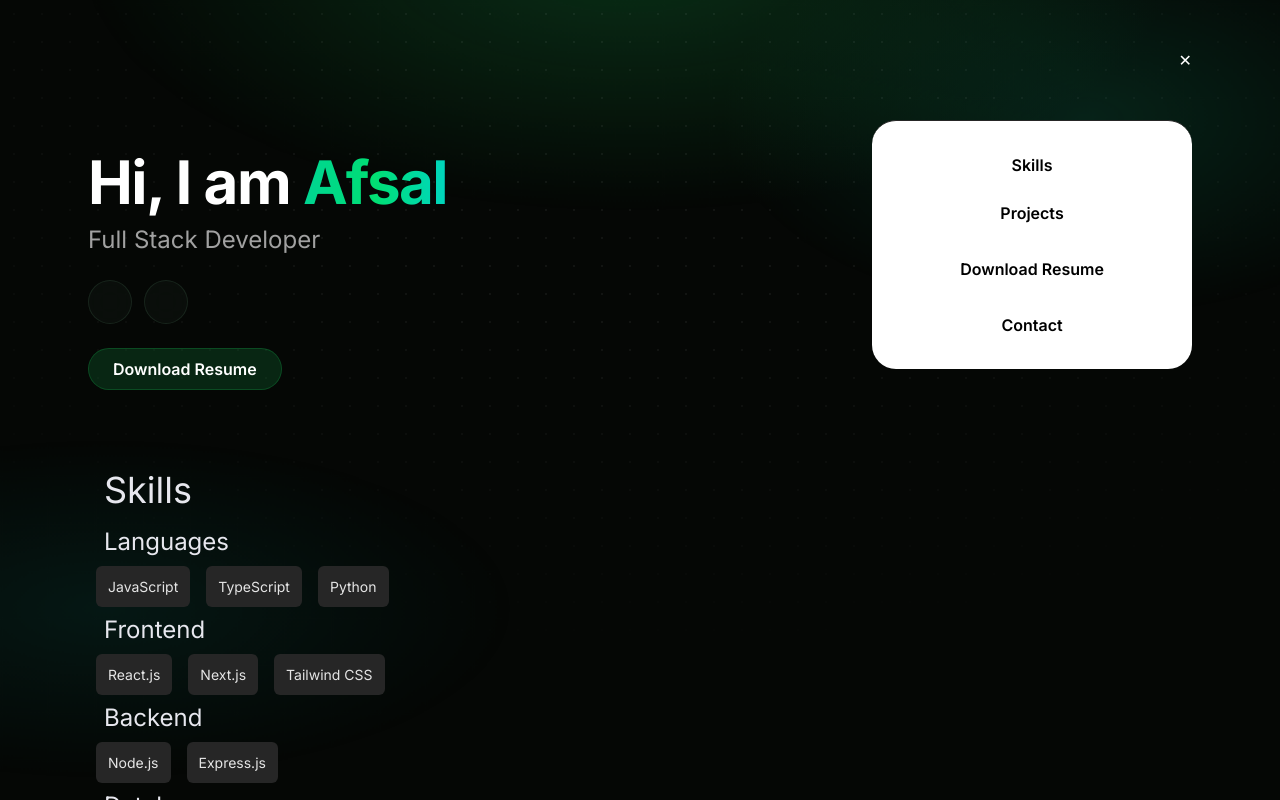
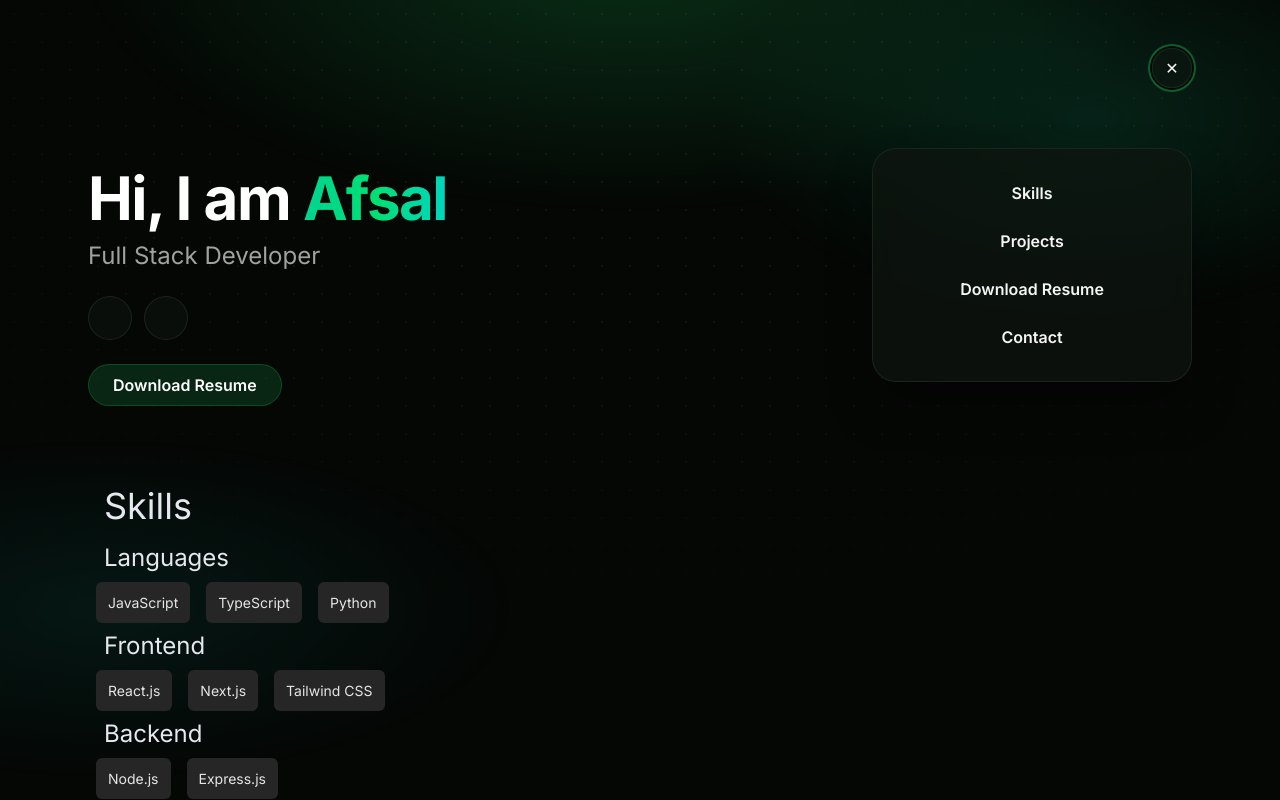
Before and after one commit to afzytk/portfolio, a Next.js app: page / in a window 1280 px wide. Both pictures are taken after a click on the button "Open menu". Shown: the top 800 px of the page. Built offline with nearby package versions, Linux system fonts and the light colour scheme; some icons are missing.

Commit message:
style: unify navbar link hovers and fix menu stacking above hero

```diff
--- a/components/Navbar.tsx
+++ b/components/Navbar.tsx
@@ -2,39 +2,63 @@
 import { useState, useRef } from "react";
 import { useGSAP } from "@gsap/react";
 import gsap from "gsap";
+import { useRevealOnScroll } from "@/hooks/useRevealOnScroll";
+
+const navLinkClass =
+  "relative cursor-pointer transition-colors duration-300 hover:text-accent-soft " +
+  "after:absolute after:-bottom-1 after:left-0 after:h-0.5 after:w-full " +
+  "after:origin-left after:scale-x-0 after:rounded-full after:bg-accent " +
+  "after:transition-transform after:duration-300 hover:after:scale-x-100";
 
 export const Navbar = () => {
   const [isOpen, setIsOpen] = useState(false);
   const menuRef = useRef<HTMLDivElement>(null);
+  const headerRef = useRevealOnScroll<HTMLElement>();
 
   useGSAP(() => {
     if (isOpen) {
       gsap.fromTo(
         menuRef.current,
         { opacity: 0, y: -20, scale: 0.95 },
-        { opacity: 1, y: 0, scale: 1, duration: 0.4, ease: "power3.out" },
+        { opacity: 1, y: 0, scale: 1, duration: 0.5, ease: "expo.out", force3D: true },
       );
     }
   }, [isOpen]);
 
   return (
-    <header className="relative flex items-center justify-end py-12">
+    <header
+      ref={headerRef}
+      className="relative flex items-center justify-end py-12"
+    >
       <button
+        data-reveal
         onClick={() => setIsOpen(!isOpen)}
-        className="text-white z-50"
-        aria-label="Toggle menu"
+        className="text-neutral-100 z-50 flex h-10 w-10 items-center justify-center rounded-full border border-line/80 bg-elevated/60 backdrop-blur-md transition-colors hover:border-accent/60 hover:text-white focus:outline-none focus:ring-2 focus:ring-accent/50 focus:ring-offset-2 focus:ring-offset-base"
+        aria-label={isOpen ? "Close menu" : "Open menu"}
+        aria-expanded={isOpen}
+        aria-controls="site-nav"
       >
         {isOpen ? "✕" : "☰"}
       </button>
       {isOpen && (
         <nav
-          className="absolute top-full right-0 w-xs bg-white border-t border-neutral-800 flex flex-col items-center gap-6 py-8 rounded-3xl text-black font-semibold"
+          id="site-nav"
+          aria-label="Main navigation"
+          className="glass absolute top-full right-0 z-50 mt-3 w-xs flex flex-col items-center gap-6 py-8 rounded-3xl text-neutral-100 font-semibold shadow-2xl shadow-black/60"
           ref={menuRef}
         >
-          <a href="#skills" onClick={() => setIsOpen(false)}>
+          <a
+            href="#skills"
+            onClick={() => setIsOpen(false)}
+            className={navLinkClass}
+          >
             Skills
           </a>
-          <a href="#projects" onClick={() => setIsOpen(false)}>
+          <a
+            href="#projects"
+            onClick={() => setIsOpen(false)}
+            className={navLinkClass}
+          >
             Projects
           </a>
           <a
@@ -42,11 +66,15 @@ export const Navbar = () => {
             download="Afsal_TK_Resume.pdf"
             target="_blank"
             rel="noopener noreferrer"
-            className="px-4 py-2 "
+            className={navLinkClass}
           >
             Download Resume
           </a>
-          <a href="#contact" onClick={() => setIsOpen(false)}>
+          <a
+            href="#contact"
+            onClick={() => setIsOpen(false)}
+            className={navLinkClass}
+          >
             Contact
           </a>
         </nav>
```
